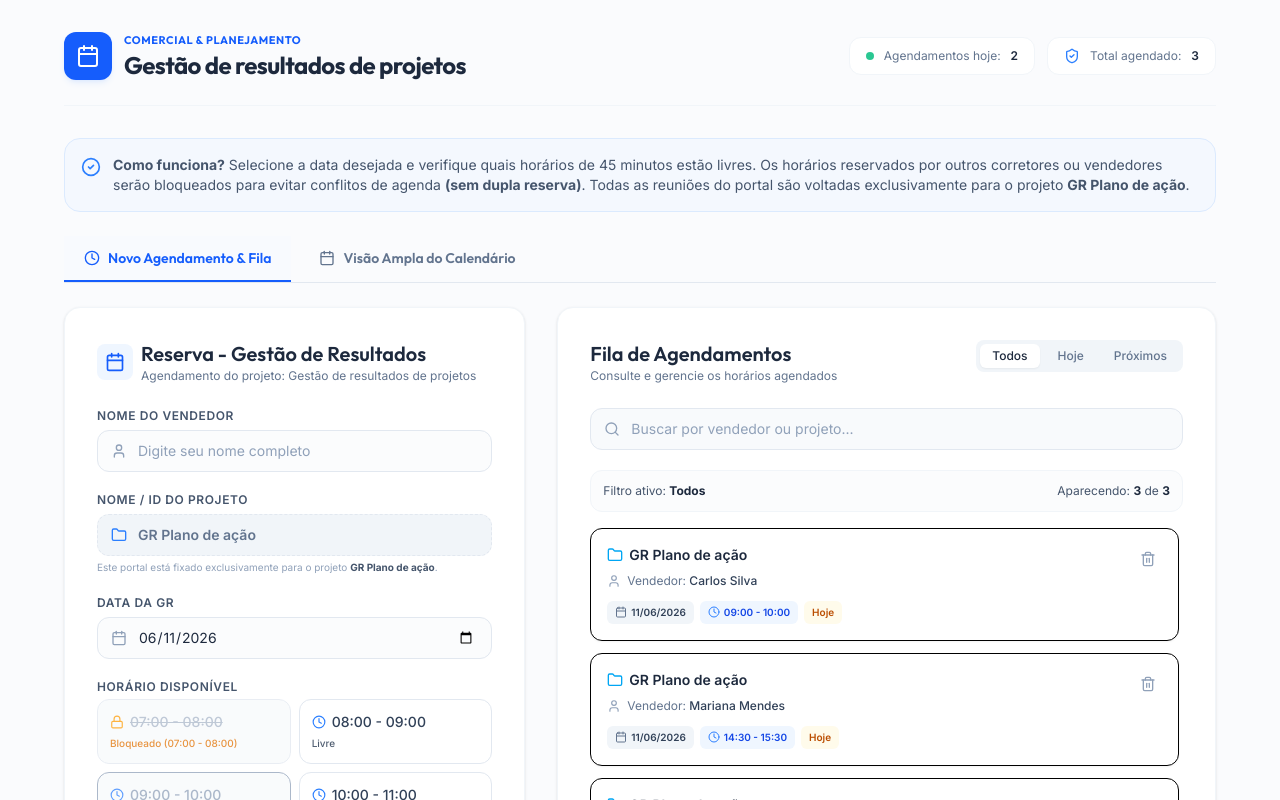
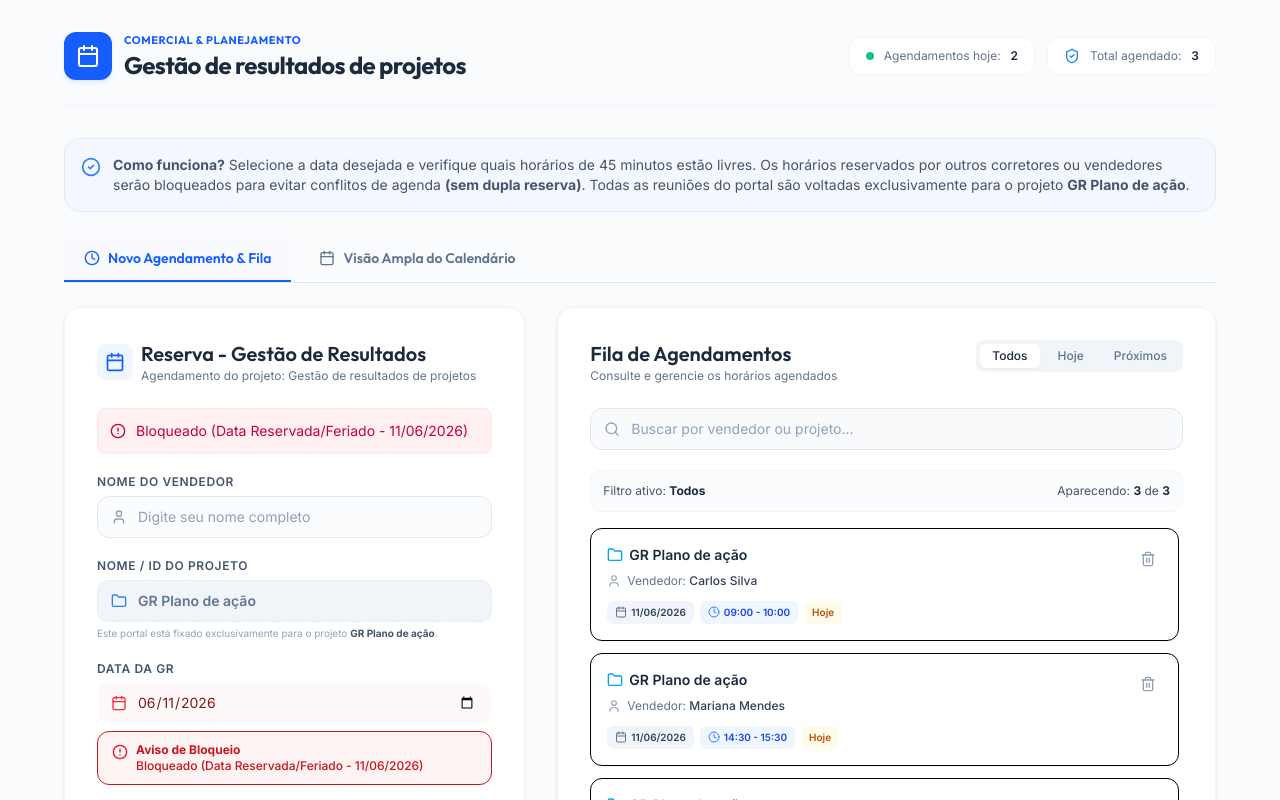
Before and after one commit to joaopaulo112025/GR-Project, a React (Vite) app: page / in a window 1280 px wide. Shown: the top 800 px of the page. Built offline with nearby package versions, Linux system fonts and the light colour scheme.

Commit message:
feat: add system date blocking logic
Implement validation for weekends and specific holidays to prevent scheduling on restricted dates. Updated the calendar view and form to reflect these blocked dates.

```diff
--- a/src/components/CalendarWideView.tsx
+++ b/src/components/CalendarWideView.tsx
@@ -1,6 +1,6 @@
 import React, { useState } from "react";
 import { ChevronLeft, ChevronRight, Calendar, Clock, User, CheckCircle, Lightbulb, Sparkles, AlertCircle } from "lucide-react";
-import { GRSchedule, TIME_SLOT_LABELS, TimeSlot } from "../types";
+import { GRSchedule, TIME_SLOT_LABELS, TimeSlot, isSystemBlockedDate } from "../types";
 
 interface CalendarWideViewProps {
   schedules: GRSchedule[];
@@ -190,6 +190,8 @@ export default function CalendarWideView({ schedules, onSelectDate }: CalendarWi
 
             const cellISO = formatDateISO(cell);
             const isToday = cellISO === todayStr;
+            const blockInfo = isSystemBlockedDate(cellISO);
+            const isBlocked = blockInfo.blocked;
 
             // Find all schedules booked for this day
             const cellSchedules = schedules.filter((s) => s.data === cellISO);
@@ -202,7 +204,9 @@ export default function CalendarWideView({ schedules, onSelectDate }: CalendarWi
                   onSelectDate(cellISO);
                 }}
                 className={`bg-white p-2 min-h-[70px] sm:min-h-[105px] border-t border-slate-100 transition-all cursor-pointer flex flex-col justify-between group ${
-                  isToday
+                  isBlocked
+                    ? "bg-red-50/15 hover:bg-red-50/30 border-red-100"
+                    : isToday
                     ? "bg-blue-50/25 ring-2 ring-blue-500/10"
                     : "hover:bg-slate-50/80"
                 }`}
@@ -211,7 +215,9 @@ export default function CalendarWideView({ schedules, onSelectDate }: CalendarWi
                 <div className="flex justify-between items-center mb-1">
                   <span
                     className={`text-xs font-bold leading-none w-6 h-6 flex items-center justify-center rounded-full ${
-                      isToday
+                      isBlocked
+                        ? "bg-red-100 text-red-700 line-through"
+                        : isToday
                         ? "bg-blue-600 text-white shadow-xs"
                         : "text-slate-700 group-hover:text-blue-600"
                     }`}
@@ -219,7 +225,15 @@ export default function CalendarWideView({ schedules, onSelectDate }: CalendarWi
                     {cell.getDate()}
                   </span>
 
-                  {totalBookedCount > 0 && (
+                  {isBlocked ? (
+                    <span
+                      className="text-[9px] font-bold px-1.5 py-0.5 bg-red-100 text-red-700 rounded-full flex items-center gap-1 shrink-0"
+                      title={blockInfo.reason}
+                    >
+                      <AlertCircle className="w-2.5 h-2.5" />
+                      Bloqueado
+                    </span>
+                  ) : totalBookedCount > 0 ? (
                     <span
                       className={`text-[9px] font-bold px-1.5 py-0.5 rounded-full ${
                         totalBookedCount >= 4
@@ -230,12 +244,19 @@ export default function CalendarWideView({ schedules, onSelectDate }: CalendarWi
                     >
                       {totalBookedCount} {totalBookedCount === 1 ? "reunião" : "reuniões"}
                     </span>
-                  )}
+                  ) : null}
                 </div>
 
                 {/* Scheduled Slots Container */}
                 <div className="flex-1 space-y-1 overflow-y-auto max-h-[60px] scrollbar-thin">
-                  {cellSchedules.map((schedule) => (
+                  {isBlocked ? (
+                    <div className="text-[10px] text-red-650 font-medium px-1 flex flex-col justify-center leading-tight py-1 font-sans">
+                      <span className="font-semibold opacity-90 truncate text-red-600" title={blockInfo.reason}>
+                        {blockInfo.reason.replace("Bloqueado (", "").replace(")", "")}
+                      </span>
+                    </div>
+                  ) : (
+                    cellSchedules.map((schedule) => (
                       <div
                         key={schedule.id}
                         className="text-[10px] bg-slate-100 hover:bg-sky-50 text-slate-700 p-0.5 px-1.5 rounded-md truncate font-sans flex items-center gap-1 border border-slate-200/50"
@@ -245,9 +266,10 @@ export default function CalendarWideView({ schedules, onSelectDate }: CalendarWi
                         <strong className="text-slate-800 font-semibold">{schedule.horario}</strong>
                         <span className="truncate opacity-90">- {schedule.vendedor}</span>
                       </div>
-                  ))}
+                    ))
+                  )}
 
-                  {totalBookedCount === 0 && (
+                  {totalBookedCount === 0 && !isBlocked && (
                     <div className="hidden group-hover:flex items-center justify-center h-full text-[10px] text-blue-500 font-medium">
                       + Agendar
                     </div>
--- a/src/components/ScheduleForm.tsx
+++ b/src/components/ScheduleForm.tsx
@@ -1,7 +1,7 @@
 import React, { useState, useEffect } from "react";
 import { User, Folder, Calendar, Clock, AlertCircle, CheckCircle, Sparkles, Lock } from "lucide-react";
 import { motion, AnimatePresence } from "motion/react";
-import { GRSchedule, TimeSlot, TIME_SLOT_LABELS, isSystemBlockedSlot } from "../types";
+import { GRSchedule, TimeSlot, TIME_SLOT_LABELS, isSystemBlockedSlot, isSystemBlockedDate } from "../types";
 
 interface ScheduleFormProps {
   onAddSchedule: (schedule: { vendedor: string; projeto: string; data: string; horario: string }) => void;
@@ -19,8 +19,24 @@ export default function ScheduleForm({ onAddSchedule, existingSchedules, presele
 
   // Clean success or error feedback when fields change
   useEffect(() => {
-    if (errorMessage) setErrorMessage("");
+    if (errorMessage && !errorMessage.includes("Bloqueado")) {
+      setErrorMessage("");
+    }
   }, [vendedor, projeto, data, horario]);
+
+  // Handle immediate error warning when choosing a blocked date
+  useEffect(() => {
+    if (data) {
+      const dateBlock = isSystemBlockedDate(data);
+      if (dateBlock.blocked) {
+        setErrorMessage(dateBlock.reason);
+        setHorario("");
+      } else {
+        // Clear message if it was a date block message
+        setErrorMessage(prev => prev.includes("Bloqueado") ? "" : prev);
+      }
+    }
+  }, [data]);
 
   // Helper to find booking details for a slot on the selected date
   const getSlotBooking = (slot: string) => {
@@ -43,6 +59,13 @@ export default function ScheduleForm({ onAddSchedule, existingSchedules, presele
       setErrorMessage("Por favor, selecione uma data.");
       return;
     }
+
+    const dateBlock = isSystemBlockedDate(data);
+    if (dateBlock.blocked) {
+      setErrorMessage(dateBlock.reason);
+      return;
+    }
+
     if (!horario) {
       setErrorMessage("Por favor, escolha um horário disponível.");
       return;
@@ -195,7 +218,9 @@ export default function ScheduleForm({ onAddSchedule, existingSchedules, presele
             Data da GR
           </label>
           <div className="relative">
-            <span className="absolute inset-y-0 left-0 flex items-center pl-3.5 text-slate-400 pointer-events-none">
+            <span className={`absolute inset-y-0 left-0 flex items-center pl-3.5 pointer-events-none ${
+              data && isSystemBlockedDate(data).blocked ? "text-red-500" : "text-slate-400"
+            }`}>
               <Calendar className="w-4 h-4" />
             </span>
             <input
@@ -203,11 +228,24 @@ export default function ScheduleForm({ onAddSchedule, existingSchedules, presele
               id="data-input"
               value={data}
               onChange={(e) => setData(e.target.value)}
-              className="w-full pl-10 pr-4 py-2.5 bg-slate-50/50 border border-slate-200 rounded-xl text-slate-800 focus:outline-none focus:ring-2 focus:ring-blue-500/25 focus:border-blue-500 transition-all text-sm font-sans"
+              className={`w-full pl-10 pr-4 py-2.5 rounded-xl transition-all text-sm font-sans focus:outline-none focus:ring-2 ${
+                data && isSystemBlockedDate(data).blocked
+                  ? "bg-red-50/55 border-red-300 text-red-900 focus:ring-red-500/20 focus:border-red-500"
+                  : "bg-slate-50/50 border-slate-200 text-slate-800 focus:ring-blue-500/25 focus:border-blue-500"
+              }`}
               min={new Date().toISOString().split("T")[0]} // Blocks past dates
               required
             />
           </div>
+          {data && isSystemBlockedDate(data).blocked && (
+            <div className="mt-2 flex items-start gap-2 p-2.5 px-3.5 bg-red-50 border border-red-150 rounded-xl text-xs text-red-700 animate-pulse font-medium">
+              <AlertCircle className="w-4 h-4 shrink-0 mt-0.5 text-red-600" />
+              <div>
+                <span className="font-bold block">Aviso de Bloqueio</span>
+                <span>{isSystemBlockedDate(data).reason}</span>
+              </div>
+            </div>
+          )}
         </div>
 
         {/* Horários Interativos */}
@@ -218,11 +256,14 @@ export default function ScheduleForm({ onAddSchedule, existingSchedules, presele
 
           <div className="grid grid-cols-1 sm:grid-cols-2 gap-2" id="slots-grid">
             {timeSlots.map((slot) => {
+              const dateBlock = isSystemBlockedDate(data);
+              const isDateBlocked = dateBlock.blocked;
               const booking = getSlotBooking(slot);
               const isOccupied = booking !== null;
               const isSelected = horario === slot;
               const blockInfo = isSystemBlockedSlot(slot);
-              const isBlocked = blockInfo.blocked;
+              const isBlocked = blockInfo.blocked || isDateBlocked;
+              const blockReason = isDateBlocked ? "Data Bloqueada" : blockInfo.reason;
 
               return (
                 <button
@@ -233,7 +274,9 @@ export default function ScheduleForm({ onAddSchedule, existingSchedules, presele
                   onClick={() => setHorario(slot)}
                   className={`flex flex-col text-left p-3 rounded-xl border transition-all relative ${
                     isBlocked
-                      ? "bg-slate-50 border-slate-200 text-slate-400 cursor-not-allowed opacity-75"
+                      ? isDateBlocked
+                        ? "bg-red-50/60 border-red-200 text-red-700 cursor-not-allowed opacity-80"
+                        : "bg-slate-50 border-slate-200 text-slate-400 cursor-not-allowed opacity-75"
                       : isOccupied
                       ? "bg-slate-50 border-slate-150 text-slate-400 cursor-not-allowed opacity-75"
                       : isSelected
@@ -243,7 +286,11 @@ export default function ScheduleForm({ onAddSchedule, existingSchedules, presele
                 >
                   <div className="flex items-center gap-1.5 font-medium text-sm">
                     {isBlocked ? (
-                      <Lock className="w-3.5 h-3.5 text-amber-500 shrink-0" />
+                      isDateBlocked ? (
+                        <AlertCircle className="w-3.5 h-3.5 text-red-500 shrink-0" />
+                      ) : (
+                        <Lock className="w-3.5 h-3.5 text-amber-500 shrink-0" />
+                      )
                     ) : (
                       <Clock className="w-3.5 h-3.5 text-blue-500 shrink-0" />
                     )}
@@ -252,10 +299,14 @@ export default function ScheduleForm({ onAddSchedule, existingSchedules, presele
                     </span>
                   </div>
                   <span className={`text-[10px] mt-1 font-sans font-medium flex items-center gap-1 ${
-                    isBlocked ? "text-amber-600" : "text-inherit opacity-85"
+                    isDateBlocked
+                      ? "text-red-600 font-semibold"
+                      : isBlocked
+                      ? "text-amber-600"
+                      : "text-inherit opacity-85"
                   }`}>
                     {isBlocked ? (
-                      <span>{blockInfo.reason}</span>
+                      <span>{blockReason}</span>
                     ) : isOccupied ? (
                       `Reservado por: ${booking.vendedor}`
                     ) : isSelected ? (
--- a/src/types.ts
+++ b/src/types.ts
@@ -42,7 +42,36 @@ export function isSystemBlockedSlot(slot: TimeSlot): { blocked: boolean; reason:
     return { blocked: true, reason: "Bloqueado (Almoço 12:00 - 13:30)" };
   }
   if (slot === "17:00") {
-    return { blocked: true, reason: "Bloqueado (≥ 17:00 às 08:00)" };
+    return { blocked: true, reason: "Bloqueado (Espanha / Fora de Horário)" };
   }
   return { blocked: false, reason: "" };
 }
+
+export function isSystemBlockedDate(dateStr: string): { blocked: boolean; reason: string } {
+  if (!dateStr) return { blocked: false, reason: "" };
+
+  if (dateStr === "2026-06-11") {
+    return { blocked: true, reason: "Bloqueado (Data Reservada/Feriado - 11/06/2026)" };
+  }
+  if (dateStr === "2026-06-12") {
+    return { blocked: true, reason: "Bloqueado (Data Reservada/Feriado - 12/06/2026)" };
+  }
+
+  try {
+    const parts = dateStr.split("-");
+    if (parts.length === 3) {
+      const year = parseInt(parts[0], 10);
+      const month = parseInt(parts[1], 10) - 1;
+      const day = parseInt(parts[2], 10);
+      const dateObj = new Date(year, month, day);
+      const dayOfWeek = dateObj.getDay(); // 0 = Sunday, 6 = Saturday
+      if (dayOfWeek === 0 || dayOfWeek === 6) {
+        return { blocked: true, reason: `Bloqueado (Fim de semana: ${dayOfWeek === 0 ? "Domingo" : "Sábado"})` };
+      }
+    }
+  } catch (e) {
+    // Ignore error
+  }
+
+  return { blocked: false, reason: "" };
+}
```
Lines whose indentation alone changed are shown as unchanged.
